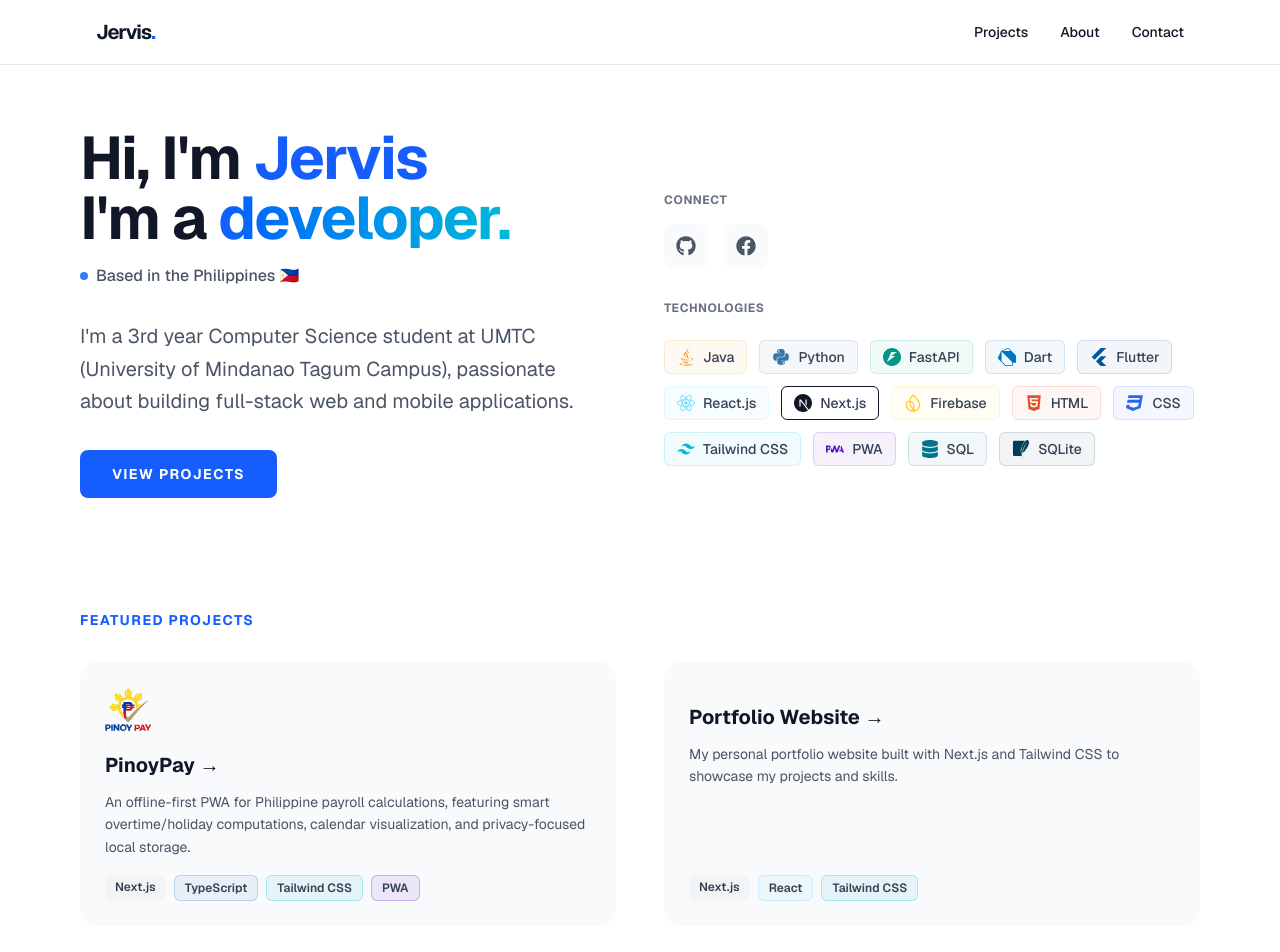
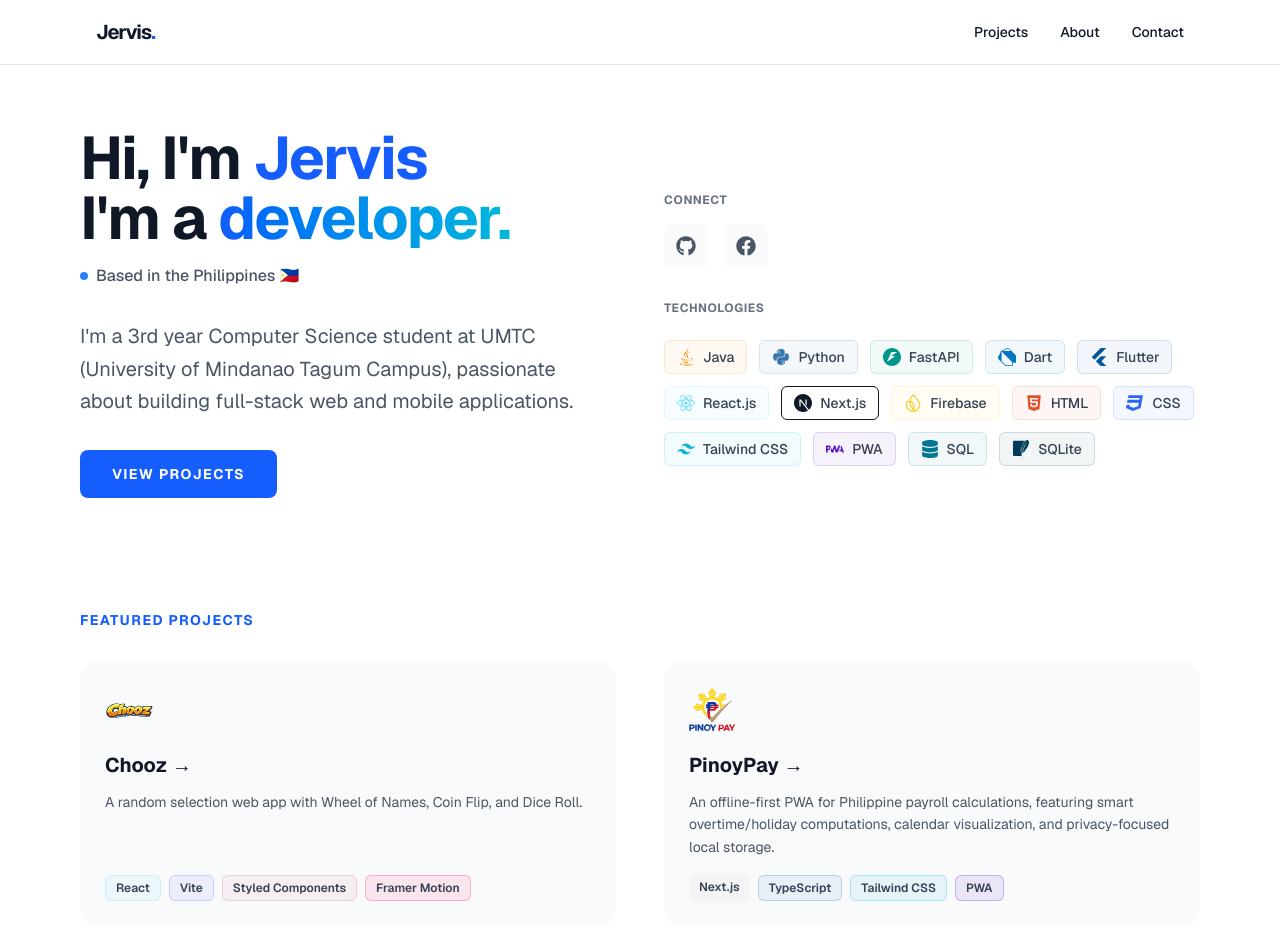
Before and after one commit to Jervis-UMTC/my-portfolio, a Next.js app: page / in a window 1280 px wide. Shown: the top 952 px of the page. Built offline with nearby package versions, Linux system fonts and the light colour scheme.

Commit message:
feat: add projects section to the portfolio, integrating it into the main page and including a project logo asset.

```diff
--- a/app/components/Projects.tsx
+++ b/app/components/Projects.tsx
@@ -12,6 +12,13 @@
 }
 
 const projects: Project[] = [
+  {
+    title: "Chooz",
+    description: "A random selection web app with Wheel of Names, Coin Flip, and Dice Roll.",
+    tech: ["React", "Vite", "Styled Components", "Framer Motion"],
+    link: "https://github.com/Jervis-UMTC/chooz",
+    image: "/assets/chooz-text-logo.svg",
+  },
   {
     title: "PinoyPay",
     description: "An offline-first PWA for Philippine payroll calculations, featuring smart overtime/holiday computations, calendar visualization, and privacy-focused local storage.",
@@ -45,6 +52,9 @@
     "Firebase": "#ffca28",
     "TypeScript": "#3178C6",
     "PWA": "#5A0FC8",
+    "Vite": "#646CFF",
+    "Styled Components": "#DB7093",
+    "Framer Motion": "#FF0055",
   };
 
 
--- a/app/page.tsx
+++ b/app/page.tsx
@@ -1,9 +1,7 @@
 
 import Header from "./components/Header";
 import Hero from "./components/Hero";
-
 import Projects from "./components/Projects";
-
 import Footer from "./components/Footer";
 
 export default function Home() {
@@ -13,8 +11,6 @@
       <main className="flex flex-col">
         <Hero />
         <Projects />
-
-
       </main>
       <Footer />
     </div>
```
Also changed, not shown: public/assets/chooz-text-logo.svg (added).
